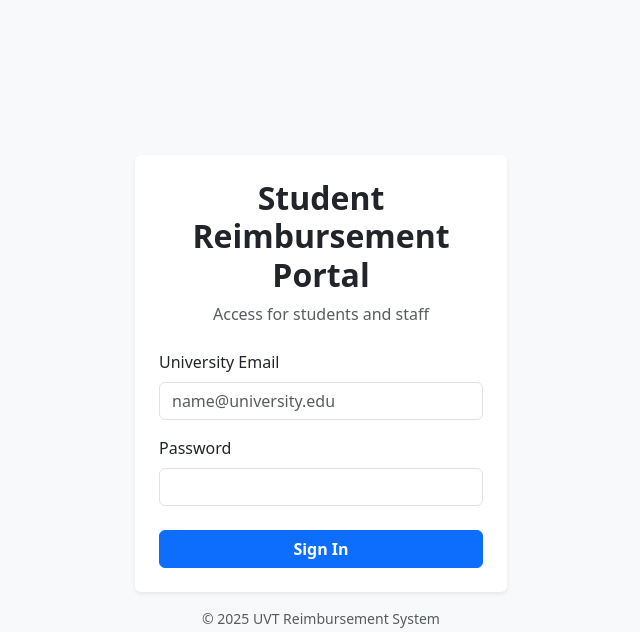
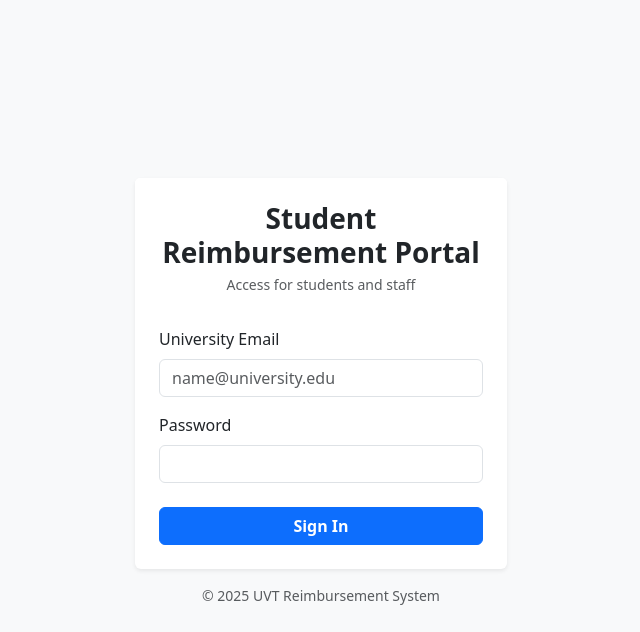
Before and after one commit to Mehmetivan/ReimbursementPlatform_Prototype, a Flask app: page /login in a window 1280 px wide. Shown: the top 632 px of the page, without its empty margins (319-959 px from the left). Run offline with Flask 3, Linux system fonts and the light colour scheme.

Commit message:
Login screen header

```diff
--- a/templates/login.html
+++ b/templates/login.html
@@ -10,15 +10,21 @@
 
 <div class="container d-flex justify-content-center align-items-center" style="min-height: 100vh;">
     <div class="col-md-5 col-lg-4">
+
         <div class="card shadow-sm border-0">
-            <div class="card-body p-4">
 
-                <h2 class="text-center fw-bold mb-2">
+            <!-- Card Header -->
+            <div class="card-header bg-white border-0 pt-4 pb-2">
+                <h3 class="text-center fw-bold mb-1">
                     Student Reimbursement Portal
-                </h2>
-                <p class="text-center text-muted mb-4">
+                </h3>
+                <p class="text-center text-muted small mb-0">
                     Access for students and staff
                 </p>
+            </div>
+
+            <!-- Card Body -->
+            <div class="card-body p-4">
 
                 {% if error %}
                 <div class="alert alert-danger text-center">
@@ -29,12 +35,23 @@
                 <form method="POST">
                     <div class="mb-3">
                         <label class="form-label">University Email</label>
-                        <input class="form-control" type="email" name="email" placeholder="name@university.edu" required>
+                        <input
+                            class="form-control"
+                            type="email"
+                            name="email"
+                            placeholder="name@university.edu"
+                            required
+                        >
                     </div>
 
                     <div class="mb-4">
                         <label class="form-label">Password</label>
-                        <input class="form-control" type="password" name="password" required>
+                        <input
+                            class="form-control"
+                            type="password"
+                            name="password"
+                            required
+                        >
                     </div>
 
                     <button class="btn btn-primary w-100 fw-semibold">
@@ -45,9 +62,11 @@
             </div>
         </div>
 
+        <!-- Footer -->
         <p class="text-center text-muted small mt-3">
             © 2025 UVT Reimbursement System
         </p>
+
     </div>
 </div>
 
```
Also changed, not shown: database.db, static/uploads/Screenshot 2025-10-27 234543.png (added).
